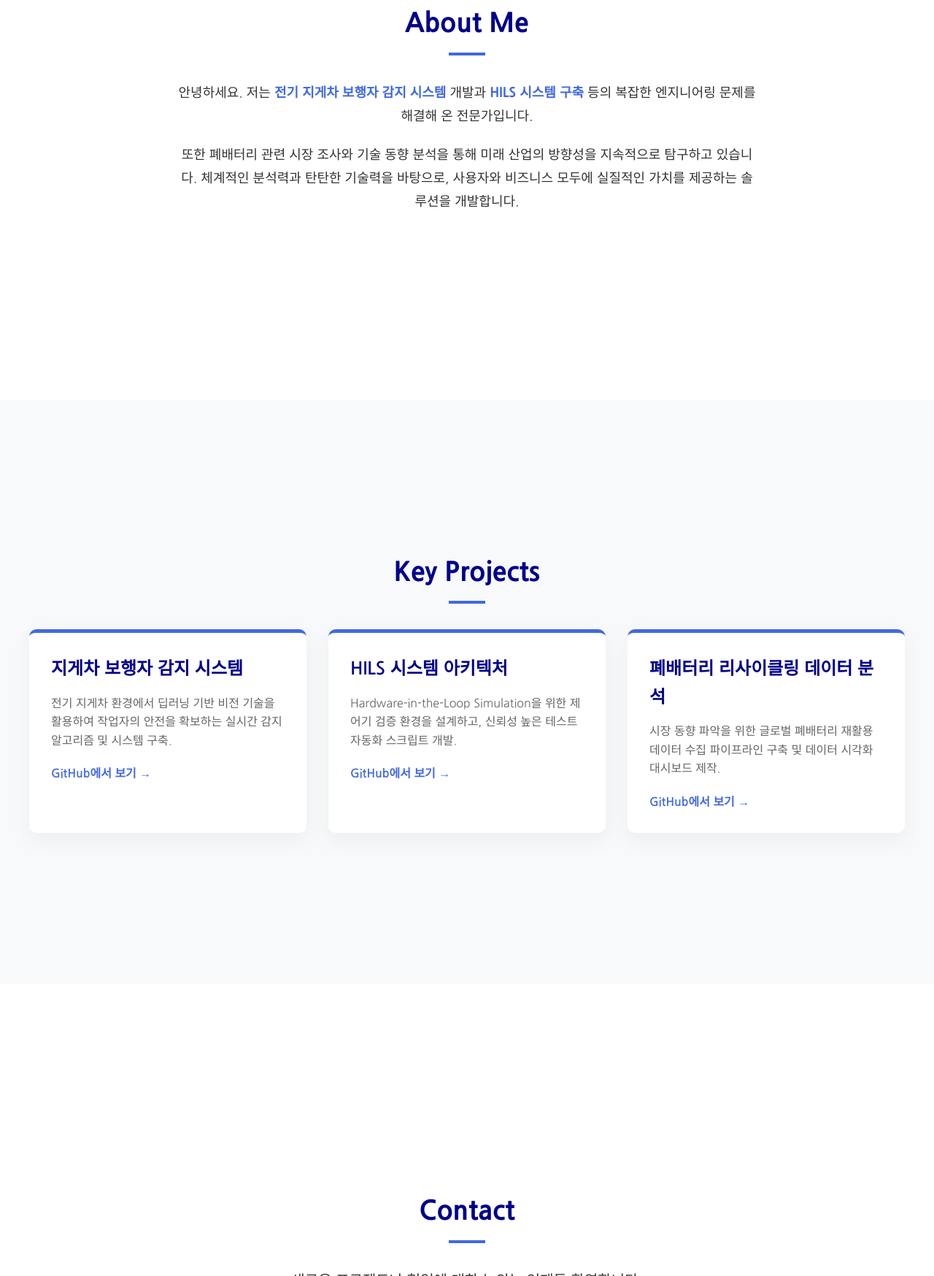
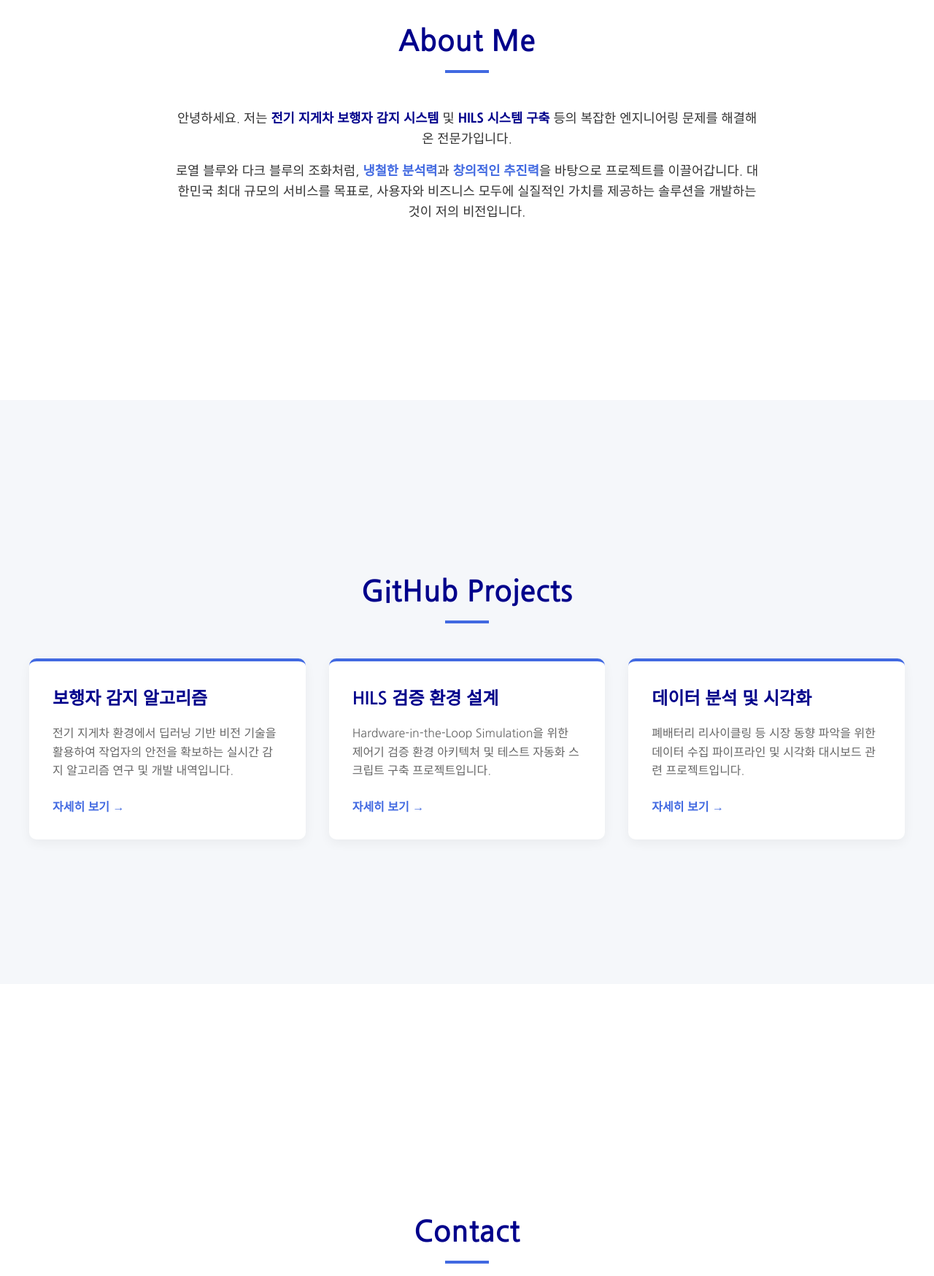
Before and after one commit to JoonS-Lee/01_first-recture, a plain HTML site: page index.html in a window 1280 px wide. Shown: the part 1052-2800 px from the top of the page at 73% size. Drawn offline with Linux system fonts and the light colour scheme.

Commit message:
Add files via upload

```diff
--- a/index.html
+++ b/index.html
@@ -3,387 +3,169 @@
 <head>
     <meta charset="UTF-8">
     <meta name="viewport" content="width=device-width, initial-scale=1.0">
-    <title>엔지니어 포트폴리오 랜딩 페이지</title>
-    <!-- 나눔고딕 폰트 적용 -->
+    <title>이준승 (JoonS-Lee) - 엔지니어 포트폴리오</title>
     <link href="https://fonts.googleapis.com/css2?family=Nanum+Gothic:wght@400;700;800&display=swap" rel="stylesheet">
     <style>
-        /* --- [ CSS Variables & Reset ] --- */
         :root {
             --royal-blue: #4169E1;
             --dark-blue: #00008B;
             --white: #FFFFFF;
-            --light-gray: #F8F9FA;
-            --text-dark: #333333;
-            --text-light: #666666;
+            --light-gray: #F5F7FA;
+            --text-main: #333333;
+            --text-muted: #666666;
         }
 
-        * {
-            margin: 0;
-            padding: 0;
-            box-sizing: border-box;
-            font-family: 'Nanum Gothic', sans-serif;
-        }
+        * { margin: 0; padding: 0; box-sizing: border-box; }
+        body { font-family: 'Nanum Gothic', sans-serif; color: var(--text-main); background-color: var(--white); line-height: 1.6; scroll-behavior: smooth; }
 
-        body {
-            background-color: var(--white);
-            color: var(--text-dark);
-            line-height: 1.6;
-            overflow-x: hidden;
-        }
+        /* Typography */
+        h1, h2, h3 { color: var(--dark-blue); }
+        .highlight-royal { color: var(--royal-blue); font-weight: 800; }
+        .highlight-dark { color: var(--dark-blue); font-weight: 800; }
 
-        /* --- [ Navigation (책갈피 기능) ] --- */
-        header {
-            position: fixed;
-            top: 0;
-            width: 100%;
-            background-color: rgba(255, 255, 255, 0.95);
-            box-shadow: 0 2px 10px rgba(0,0,0,0.1);
-            z-index: 1000;
-            transition: all 0.3s ease;
-        }
+        /* Navigation (책갈피) */
+        header { position: fixed; top: 0; width: 100%; background: rgba(255, 255, 255, 0.95); box-shadow: 0 2px 10px rgba(0,0,0,0.05); z-index: 1000; }
+        nav { display: flex; justify-content: space-between; align-items: center; max-width: 1200px; margin: 0 auto; padding: 1rem 2rem; }
+        .logo { font-size: 1.5rem; font-weight: 800; color: var(--dark-blue); text-decoration: none; }
+        .nav-links { list-style: none; display: flex; gap: 2rem; }
+        .nav-links a { text-decoration: none; color: var(--text-main); font-weight: 700; transition: color 0.3s; }
+        .nav-links a:hover, .nav-links a.active { color: var(--royal-blue); }
 
-        nav {
-            max-width: 1200px;
-            margin: 0 auto;
-            padding: 20px;
-            display: flex;
-            justify-content: space-between;
-            align-items: center;
-        }
+        /* Sections */
+        section { padding: 6rem 2rem 4rem; min-height: 100vh; display: flex; flex-direction: column; justify-content: center; align-items: center; }
+        .section-inner { max-width: 1200px; width: 100%; }
+        .section-title { font-size: 2.5rem; text-align: center; margin-bottom: 3rem; position: relative; }
+        .section-title::after { content: ''; display: block; width: 60px; height: 4px; background: var(--royal-blue); margin: 0.5rem auto 0; }
 
-        .logo {
-            font-size: 24px;
-            font-weight: 800;
-            color: var(--dark-blue);
-            text-decoration: none;
-        }
+        /* Backgrounds */
+        .bg-white { background-color: var(--white); }
+        .bg-light { background-color: var(--light-gray); }
 
-        .nav-links {
-            list-style: none;
-            display: flex;
-            gap: 30px;
-        }
+        /* Hero Section */
+        #home { text-align: center; }
+        .hero-title { font-size: 3.5rem; margin-bottom: 1.5rem; line-height: 1.3; }
+        .hero-subtitle { font-size: 1.25rem; color: var(--text-muted); margin-bottom: 2.5rem; }
+        .btn { display: inline-block; padding: 1rem 2.5rem; background: var(--royal-blue); color: var(--white); text-decoration: none; font-weight: 700; border-radius: 5px; transition: all 0.3s; }
+        .btn:hover { background: var(--dark-blue); transform: translateY(-3px); box-shadow: 0 10px 20px rgba(65, 105, 225, 0.2); }
 
-        .nav-links a {
-            text-decoration: none;
-            color: var(--text-dark);
-            font-weight: 700;
-            transition: color 0.3s ease;
-            cursor: pointer;
-        }
+        /* Projects Section */
+        .grid { display: grid; grid-template-columns: repeat(auto-fit, minmax(300px, 1fr)); gap: 2rem; }
+        .card { background: var(--white); padding: 2rem; border-radius: 10px; box-shadow: 0 5px 15px rgba(0,0,0,0.05); border-top: 4px solid var(--royal-blue); transition: transform 0.3s; }
+        .card:hover { transform: translateY(-5px); }
+        .card h3 { font-size: 1.5rem; margin-bottom: 1rem; }
+        .card p { color: var(--text-muted); margin-bottom: 1.5rem; }
+        .github-link { color: var(--royal-blue); font-weight: 700; text-decoration: none; }
+        .github-link:hover { text-decoration: underline; }
 
-        .nav-links a:hover, .nav-links a.active {
-            color: var(--royal-blue);
-        }
+        /* Footer */
+        footer { background: var(--dark-blue); color: var(--white); text-align: center; padding: 2rem; }
 
-        /* --- [ Common Section Styles ] --- */
-        section {
-            padding: 100px 20px;
-            min-height: 100vh;
-            display: flex;
-            flex-direction: column;
-            justify-content: center;
-            align-items: center;
-            max-width: 1200px;
-            margin: 0 auto;
-        }
-
-        .section-title {
-            font-size: 36px;
-            font-weight: 800;
-            color: var(--dark-blue);
-            margin-bottom: 50px;
-            text-align: center;
-            position: relative;
-        }
-
-        .section-title::after {
-            content: '';
-            position: absolute;
-            bottom: -15px;
-            left: 50%;
-            transform: translateX(-50%);
-            width: 50px;
-            height: 4px;
-            background-color: var(--royal-blue);
-        }
-
-        /* 강조 텍스트 (색상 표기) */
-        .highlight {
-            color: var(--royal-blue);
-            font-weight: 800;
-        }
-
-        /* --- [ Hero Section ] --- */
-        #home {
-            background: linear-gradient(135deg, var(--light-gray) 0%, var(--white) 100%);
-            text-align: center;
-            width: 100%;
-            max-width: 100%;
-        }
-
-        .hero-content h1 {
-            font-size: 48px;
-            font-weight: 800;
-            margin-bottom: 20px;
-            color: var(--dark-blue);
-        }
-
-        .hero-content p {
-            font-size: 20px;
-            color: var(--text-light);
-            margin-bottom: 40px;
-        }
-
-        .btn-primary {
-            display: inline-block;
-            padding: 15px 40px;
-            background-color: var(--royal-blue);
-            color: var(--white);
-            text-decoration: none;
-            font-weight: 700;
-            border-radius: 5px;
-            transition: background-color 0.3s, transform 0.2s;
-            box-shadow: 0 4px 15px rgba(65, 105, 225, 0.3);
-        }
-
-        .btn-primary:hover {
-            background-color: var(--dark-blue);
-            transform: translateY(-2px);
-        }
-
-        /* --- [ About Section ] --- */
-        .about-content {
-            display: flex;
-            flex-direction: column;
-            gap: 20px;
-            text-align: center;
-            max-width: 800px;
-        }
-
-        .about-content p {
-            font-size: 18px;
-            line-height: 1.8;
-        }
-
-        /* --- [ Projects Section ] --- */
-        #projects {
-            background-color: var(--light-gray);
-            width: 100%;
-            max-width: 100%;
-        }
-
-        .project-grid {
-            display: grid;
-            grid-template-columns: repeat(auto-fit, minmax(300px, 1fr));
-            gap: 30px;
-            width: 100%;
-            max-width: 1200px;
-        }
-
-        .project-card {
-            background: var(--white);
-            padding: 30px;
-            border-radius: 10px;
-            box-shadow: 0 10px 30px rgba(0,0,0,0.05);
-            transition: transform 0.3s ease;
-            border-top: 5px solid var(--royal-blue);
-        }
-
-        .project-card:hover {
-            transform: translateY(-10px);
-        }
-
-        .project-card h3 {
-            font-size: 24px;
-            color: var(--dark-blue);
-            margin-bottom: 15px;
-        }
-
-        .project-card p {
-            color: var(--text-light);
-            margin-bottom: 20px;
-        }
-
-        .github-link {
-            color: var(--royal-blue);
-            font-weight: 700;
-            text-decoration: none;
-            display: inline-flex;
-            align-items: center;
-        }
-
-        .github-link:hover {
-            color: var(--dark-blue);
-            text-decoration: underline;
-        }
-
-        /* --- [ Contact Section ] --- */
-        .contact-info {
-            text-align: center;
-            font-size: 20px;
-        }
-
-        .contact-info a {
-            color: var(--royal-blue);
-            text-decoration: none;
-            font-weight: 700;
-        }
-
-        /* --- [ Animation Classes (JS 연동) ] --- */
-        .fade-in {
-            opacity: 0;
-            transform: translateY(30px);
-            transition: opacity 0.8s ease-out, transform 0.8s ease-out;
-        }
-
-        .fade-in.visible {
-            opacity: 1;
-            transform: translateY(0);
-        }
-
-        /* Responsive */
-        @media (max-width: 768px) {
-            .nav-links { display: none; } /* 모바일에서는 심플하게 숨김 처리 */
-            .hero-content h1 { font-size: 36px; }
-        }
+        /* Animations */
+        .fade-in { opacity: 0; transform: translateY(30px); transition: opacity 0.8s ease-out, transform 0.8s ease-out; }
+        .fade-in.visible { opacity: 1; transform: translateY(0); }
     </style>
 </head>
 <body>
 
-    <!-- Header & Navigation -->
     <header>
         <nav>
-            <a href="#home" class="logo">MyPortfolio.</a>
+            <a href="#home" class="logo">JoonS-Lee</a>
             <ul class="nav-links">
-                <li><a href="#home" class="nav-item active">Home</a></li>
-                <li><a href="#about" class="nav-item">About</a></li>
-                <li><a href="#projects" class="nav-item">Projects</a></li>
-                <li><a href="#contact" class="nav-item">Contact</a></li>
+                <li><a href="#home" class="active">Home</a></li>
+                <li><a href="#about">About</a></li>
+                <li><a href="#projects">Projects</a></li>
+                <li><a href="#contact">Contact</a></li>
             </ul>
         </nav>
     </header>
 
-    <!-- Home Section -->
-    <section id="home">
-        <div class="hero-content fade-in">
-            <h1>혁신을 주도하는 <span class="highlight">시스템 엔지니어</span></h1>
-            <p>안전하고 효율적인 기술로 더 나은 내일을 설계합니다.</p>
-            <a href="#about" class="btn-primary">자세히 보기</a>
+    <section id="home" class="bg-light">
+        <div class="section-inner text-center fade-in">
+            <h1 class="hero-title">대한민국 최고의 서비스를 향한<br><span class="highlight-royal">시스템 엔지니어</span></h1>
+            <p class="hero-subtitle">안정적인 시스템 구축과 혁신적인 문제 해결로 새로운 가치를 창출합니다.</p>
+            <a href="https://github.com/JoonS-Lee" target="_blank" class="btn">GitHub 방문하기</a>
         </div>
     </section>
 
-    <!-- About Section -->
-    <section id="about">
-        <h2 class="section-title fade-in">About Me</h2>
-        <div class="about-content fade-in">
-            <p>안녕하세요. 저는 <span class="highlight">전기 지게차 보행자 감지 시스템</span> 개발과 <span class="highlight">HILS 시스템 구축</span> 등의 복잡한 엔지니어링 문제를 해결해 온 전문가입니다.</p>
-            <p>또한 폐배터리 관련 시장 조사와 기술 동향 분석을 통해 미래 산업의 방향성을 지속적으로 탐구하고 있습니다. 체계적인 분석력과 탄탄한 기술력을 바탕으로, 사용자와 비즈니스 모두에 실질적인 가치를 제공하는 솔루션을 개발합니다.</p>
-        </div>
-    </section>
-
-    <!-- Projects Section -->
-    <section id="projects">
-        <h2 class="section-title fade-in">Key Projects</h2>
-        <div class="project-grid">
-            <!-- Project 1 -->
-            <div class="project-card fade-in">
-                <h3>지게차 보행자 감지 시스템</h3>
-                <p>전기 지게차 환경에서 딥러닝 기반 비전 기술을 활용하여 작업자의 안전을 확보하는 실시간 감지 알고리즘 및 시스템 구축.</p>
-                <a href="https://github.com/YourUsername/project1" target="_blank" class="github-link">GitHub에서 보기 &rarr;</a>
-            </div>
-
-            <!-- Project 2 -->
-            <div class="project-card fade-in">
-                <h3>HILS 시스템 아키텍처</h3>
-                <p>Hardware-in-the-Loop Simulation을 위한 제어기 검증 환경을 설계하고, 신뢰성 높은 테스트 자동화 스크립트 개발.</p>
-                <a href="https://github.com/YourUsername/project2" target="_blank" class="github-link">GitHub에서 보기 &rarr;</a>
-            </div>
-
-            <!-- Project 3 -->
-            <div class="project-card fade-in">
-                <h3>폐배터리 리사이클링 데이터 분석</h3>
-                <p>시장 동향 파악을 위한 글로벌 폐배터리 재활용 데이터 수집 파이프라인 구축 및 데이터 시각화 대시보드 제작.</p>
-                <a href="https://github.com/YourUsername/project3" target="_blank" class="github-link">GitHub에서 보기 &rarr;</a>
+    <section id="about" class="bg-white">
+        <div class="section-inner fade-in">
+            <h2 class="section-title">About Me</h2>
+            <div style="max-width: 800px; margin: 0 auto; text-align: center; font-size: 1.1rem;">
+                <p style="margin-bottom: 1rem;">안녕하세요. 저는 <span class="highlight-dark">전기 지게차 보행자 감지 시스템</span> 및 <span class="highlight-dark">HILS 시스템 구축</span> 등의 복잡한 엔지니어링 문제를 해결해 온 전문가입니다.</p>
+                <p>로열 블루와 다크 블루의 조화처럼, <span class="highlight-royal">냉철한 분석력</span>과 <span class="highlight-royal">창의적인 추진력</span>을 바탕으로 프로젝트를 이끌어갑니다. 대한민국 최대 규모의 서비스를 목표로, 사용자와 비즈니스 모두에 실질적인 가치를 제공하는 솔루션을 개발하는 것이 저의 비전입니다.</p>
             </div>
         </div>
     </section>
 
-    <!-- Contact Section -->
-    <section id="contact">
-        <h2 class="section-title fade-in">Contact</h2>
-        <div class="contact-info fade-in">
-            <p>새로운 프로젝트나 협업에 대한 논의는 언제든 환영합니다.</p>
-            <br>
-            <p>Email: <a href="mailto:your.email@example.com">your.email@example.com</a></p>
-            <p>GitHub: <a href="https://github.com/YourUsername" target="_blank">github.com/YourUsername</a></p>
+    <section id="projects" class="bg-light">
+        <div class="section-inner">
+            <h2 class="section-title fade-in">GitHub Projects</h2>
+            <div class="grid">
+                <div class="card fade-in">
+                    <h3>보행자 감지 알고리즘</h3>
+                    <p>전기 지게차 환경에서 딥러닝 기반 비전 기술을 활용하여 작업자의 안전을 확보하는 실시간 감지 알고리즘 연구 및 개발 내역입니다.</p>
+                    <a href="https://github.com/JoonS-Lee" target="_blank" class="github-link">자세히 보기 &rarr;</a>
+                </div>
+                <div class="card fade-in">
+                    <h3>HILS 검증 환경 설계</h3>
+                    <p>Hardware-in-the-Loop Simulation을 위한 제어기 검증 환경 아키텍처 및 테스트 자동화 스크립트 구축 프로젝트입니다.</p>
+                    <a href="https://github.com/JoonS-Lee" target="_blank" class="github-link">자세히 보기 &rarr;</a>
+                </div>
+                <div class="card fade-in">
+                    <h3>데이터 분석 및 시각화</h3>
+                    <p>폐배터리 리사이클링 등 시장 동향 파악을 위한 데이터 수집 파이프라인 및 시각화 대시보드 관련 프로젝트입니다.</p>
+                    <a href="https://github.com/JoonS-Lee" target="_blank" class="github-link">자세히 보기 &rarr;</a>
+                </div>
+            </div>
         </div>
     </section>
 
-    <!-- JavaScript (동적 효과 및 스크롤 책갈피) -->
+    <section id="contact" class="bg-white">
+        <div class="section-inner fade-in" style="text-align: center;">
+            <h2 class="section-title">Contact</h2>
+            <p style="font-size: 1.2rem; margin-bottom: 2rem;">새로운 프로젝트와 협업에 대한 논의는 언제든 환영합니다.</p>
+            <p style="font-size: 1.2rem;"><strong>GitHub:</strong> <a href="https://github.com/JoonS-Lee" target="_blank" class="highlight-royal" style="text-decoration: none;">github.com/JoonS-Lee</a></p>
+        </div>
+    </section>
+
+    <footer>
+        <p>&copy; 2026 JoonS-Lee. All rights reserved.</p>
+    </footer>
+
     <script>
-        document.addEventListener("DOMContentLoaded", function() {
+        document.addEventListener("DOMContentLoaded", () => {
+            // Scroll Animation (Fade In)
+            const observerOptions = { threshold: 0.1, rootMargin: "0px 0px -50px 0px" };
+            const observer = new IntersectionObserver((entries) => {
+                entries.forEach(entry => {
+                    if (entry.isIntersecting) {
+                        entry.target.classList.add('visible');
+                        observer.unobserve(entry.target);
+                    }
+                });
+            }, observerOptions);
 
-            // 1. 부드러운 스크롤 (책갈피 기능)
-            const navLinks = document.querySelectorAll('.nav-links a, .btn-primary');
+            document.querySelectorAll('.fade-in').forEach(el => observer.observe(el));
 
-            navLinks.forEach(link => {
-                link.addEventListener('click', function(e) {
-                    e.preventDefault();
-                    const targetId = this.getAttribute('href').substring(1);
-                    const targetSection = document.getElementById(targetId);
-
-                    window.scrollTo({
-                        top: targetSection.offsetTop,
-                        behavior: 'smooth'
-                    });
-                });
-            });
-
-            // 2. 스크롤 스파이 (현재 위치에 따라 메뉴 색상 변경)
+            // Navigation Active State Update
             const sections = document.querySelectorAll('section');
-            const navItems = document.querySelectorAll('.nav-item');
+            const navLinks = document.querySelectorAll('.nav-links a');
 
             window.addEventListener('scroll', () => {
                 let current = '';
                 sections.forEach(section => {
                     const sectionTop = section.offsetTop;
-                    const sectionHeight = section.clientHeight;
-                    // 스크롤 위치가 섹션 내부에 있을 때
-                    if (scrollY >= (sectionTop - sectionHeight / 3)) {
+                    if (pageYOffset >= sectionTop - 150) {
                         current = section.getAttribute('id');
                     }
                 });
 
-                navItems.forEach(item => {
-                    item.classList.remove('active');
-                    if (item.getAttribute('href').substring(1) === current) {
-                        item.classList.add('active');
+                navLinks.forEach(link => {
+                    link.classList.remove('active');
+                    if (link.getAttribute('href').includes(current)) {
+                        link.classList.add('active');
                     }
                 });
-            });
-
-            // 3. 스크롤 페이드인 애니메이션 (Intersection Observer)
-            const fadeElements = document.querySelectorAll('.fade-in');
-
-            const appearOptions = {
-                threshold: 0.15, // 요소가 15% 보일 때 실행
-                rootMargin: "0px 0px -50px 0px"
-            };
-
-            const appearOnScroll = new IntersectionObserver(function(entries, observer) {
-                entries.forEach(entry => {
-                    if (!entry.isIntersecting) {
-                        return;
-                    } else {
-                        entry.target.classList.add('visible');
-                        observer.unobserve(entry.target); // 한 번 보이면 관찰 중지
-                    }
-                });
-            }, appearOptions);
-
-            fadeElements.forEach(el => {
-                appearOnScroll.observe(el);
             });
         });
     </script>
```
